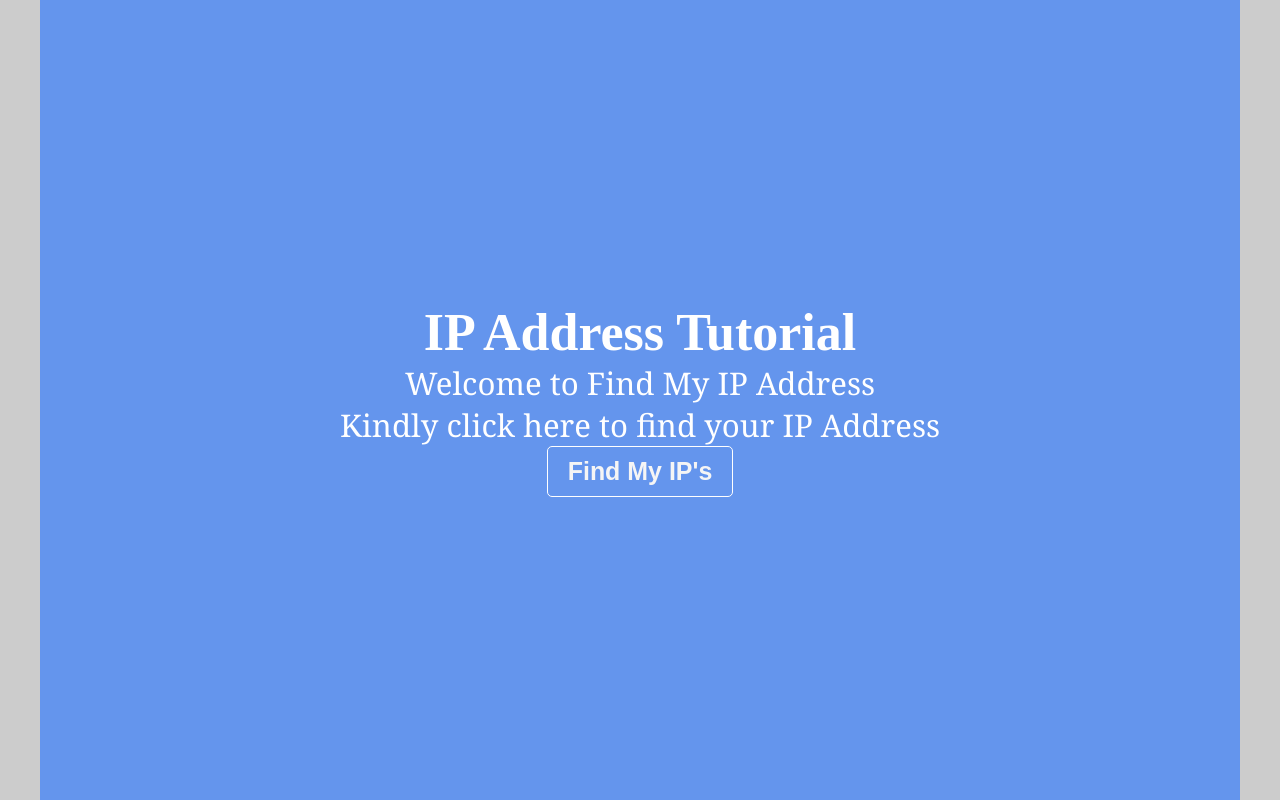
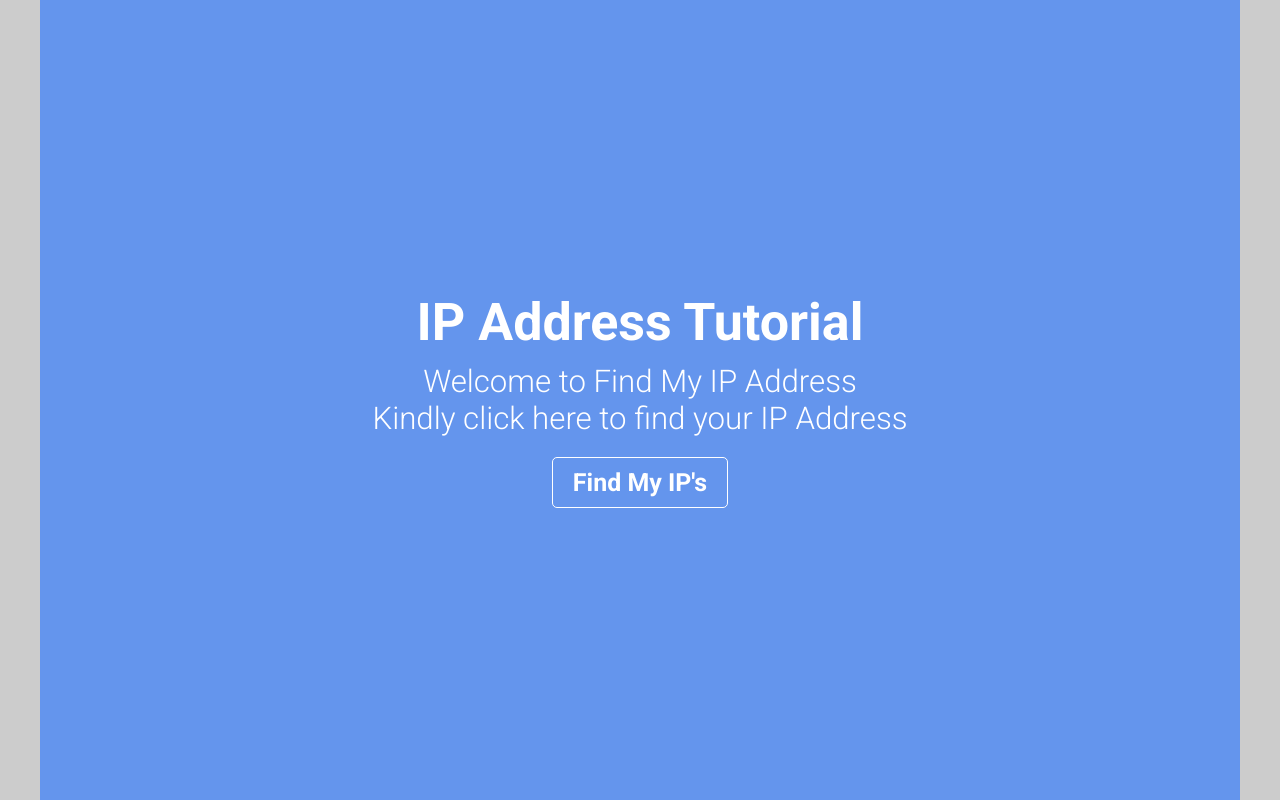
Before and after one commit to Kenneford/user-ip-address, a React (Create React App) app: page / in a window 1280 px wide. Built offline with nearby package versions, Linux system fonts and the light colour scheme.

Commit message:
Css updated

```diff
--- a/src/App.css
+++ b/src/App.css
@@ -3,7 +3,6 @@
 }
 
 .App-header {
-  /* background-color: cornflowerblue; */
   min-height: 100vh;
   width: 100%;
   display: flex;
@@ -13,24 +12,29 @@
   font-size: calc(10px + 2vmin);
   color: white;
   margin: auto;
-
+  font-family: 'Roboto';
+}
+.App-header h1{
+  margin-bottom: 10px;
 }
 
 .ip {
   color: whitesmoke(347, 86%, 48%);
-  font-family: Georgia, 'Times New Roman', Times, serif;
+  font-family: 'Roboto';
   font-size: larger;
   font-weight: 200;
 }
 
 .click{
-  color: whitesmoke;
+  margin-top: 20px;
+  color: #fff;
   background-color: transparent;
   font-weight: 900;
   padding: 10px 20px;
   font-size: .8em;
   border: 1px solid white;
   border-radius: 5px;
+  font-family: 'Roboto';
 }
 
 .click:hover{
--- a/src/ShowIP.css
+++ b/src/ShowIP.css
@@ -16,11 +16,12 @@
     background: #d4230b;
 }
 .paper h1{
-    margin-top: -15px;
+    margin-top: -35px;
     margin-bottom: 10px;
     font-family: Arial, Helvetica, sans-serif;
     font-weight: 800;
     text-align: center;
+    color: #696969;
 }
 .map{
     width: 100%;
@@ -29,13 +30,12 @@
 .floatPaper{
     margin-top: -10px;
     width: 100%;
-    height: 40vh;
+    height: 35vh;
 }
 .float-image{
     width: 100%;
     height: 25vh;
-    margin-top: 30px;
-    margin-left: 0px;
+    margin-top: 20px;
 }
 .myBox{
     text-align: center;
@@ -45,7 +45,10 @@
 }
 .rightFlex{
     width: 500px;
-    margin-left: -50px;
+    margin-top: 20px;
+    margin-left: -9px;
+    margin-right: 5px;
+    background: #eae8e8;
 }
 .boldFont p{
     font-weight: 700;
--- a/src/ShowIP.js
+++ b/src/ShowIP.js
@@ -62,6 +62,13 @@ export default function ShowIP() {
         }
         userIP()
     }, [])
+
+        let today = new Date(),
+        currentTime = today.toLocaleTimeString();
+
+        let todayDate = new Date(),
+        date = todayDate.getFullYear() + '-' + (todayDate.getMonth() + 1) + '-' + todayDate.getDate();
+
     if(!data){
         return <div>Loading...</div>
     }
@@ -76,8 +83,7 @@ export default function ShowIP() {
                 <Paper elevation={6} className='floatPaper'>
                     <Box className='myBox'>
                         <div className='flagFlex'>
-                            <img src={logo}
-                            className='float-image'/>
+                            <img src={logo} className='float-image'/>
                             <div className='rightFlex'>
                                 <Box>
                                     <Box>
@@ -97,6 +103,9 @@ export default function ShowIP() {
                                         <Typography variant='body2' marginLeft={0.5}>
                                             Latitude: {data.location.lat}
                                         </Typography>
+                                        <Typography variant='body2' marginLeft={0.5}>
+                                            {currentTime}
+                                        </Typography>
                                     </div>
                                 </Box>
                             </div>
@@ -104,7 +113,7 @@ export default function ShowIP() {
                         <Box className='boxLine'>
                             <CalendarMonth  sx={{width: 17}}/>
                             <Typography variant='body2' marginLeft={0.5}>
-                                Dated on the 6.08.2022
+                                {date}
                             </Typography>
                         </Box>
                         <Box className='flexBox'>
```
